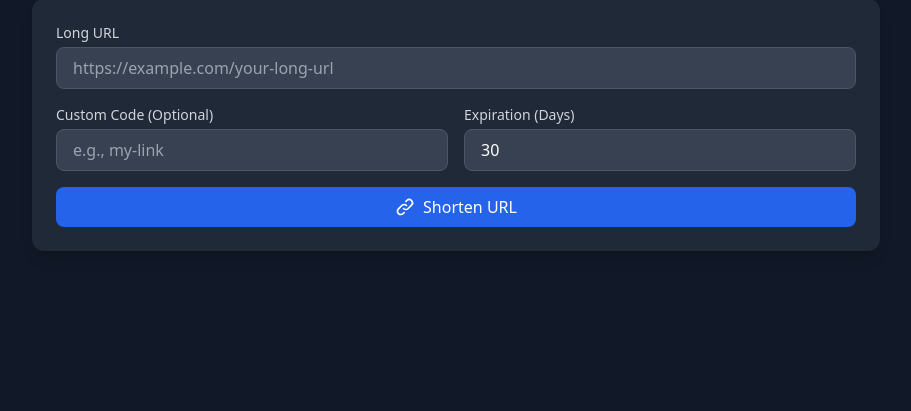
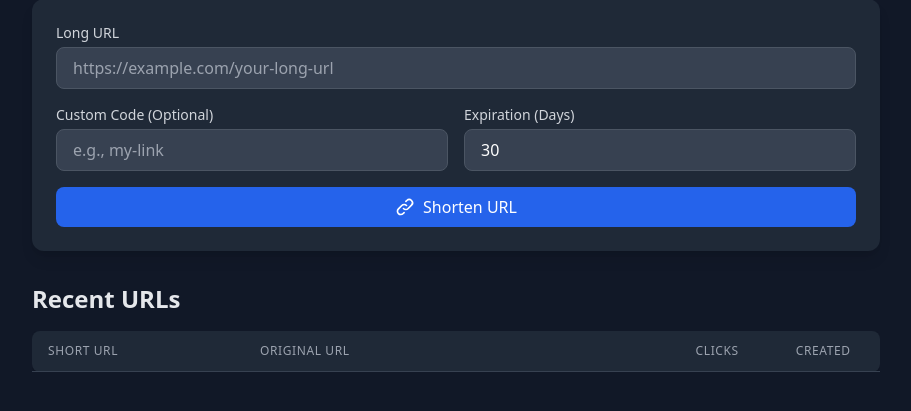
Before and after one commit to AchiReddy3154/url_shortener, a Flask app: page / in a window 1280 px wide. Shown: the part 133-544 px from the top of the page, without its empty margins (184-1095 px from the left). Run offline with Flask 2, Linux system fonts and the light colour scheme; data that the repository does not hold is empty; some libraries are stand-ins or nearby versions.

Commit message:
Improve table formatting and add copy button

```diff
--- a/templates/index.html
+++ b/templates/index.html
@@ -101,10 +101,22 @@
         </div>
 
         <!-- Recent URLs -->
-        <div id="recentUrls" class="mt-8 bg-white dark:bg-gray-800 rounded-xl shadow-lg overflow-hidden hidden">
-            <div class="p-6">
-                <h2 class="text-xl font-bold text-gray-900 dark:text-white mb-4">Recent URLs</h2>
-                <div id="urlList" class="divide-y divide-gray-200 dark:divide-gray-700"></div>
+        <div id="recentUrls" class="mt-8">
+            <h2 class="text-2xl font-bold mb-4 text-gray-800 dark:text-gray-200">Recent URLs</h2>
+            <div class="overflow-x-auto">
+                <table class="min-w-full bg-white dark:bg-gray-800 rounded-lg shadow">
+                    <thead>
+                        <tr>
+                            <th class="px-4 py-3 border-b border-gray-200 dark:border-gray-700 text-left text-xs leading-4 font-medium text-gray-500 dark:text-gray-400 uppercase tracking-wider w-1/4">Short URL</th>
+                            <th class="px-4 py-3 border-b border-gray-200 dark:border-gray-700 text-left text-xs leading-4 font-medium text-gray-500 dark:text-gray-400 uppercase tracking-wider w-2/4">Original URL</th>
+                            <th class="px-4 py-3 border-b border-gray-200 dark:border-gray-700 text-center text-xs leading-4 font-medium text-gray-500 dark:text-gray-400 uppercase tracking-wider w-1/8">Clicks</th>
+                            <th class="px-4 py-3 border-b border-gray-200 dark:border-gray-700 text-center text-xs leading-4 font-medium text-gray-500 dark:text-gray-400 uppercase tracking-wider w-1/8">Created</th>
+                        </tr>
+                    </thead>
+                    <tbody id="recentUrlsList">
+                        <!-- URLs will be inserted here -->
+                    </tbody>
+                </table>
             </div>
         </div>
     </div>
@@ -121,7 +133,6 @@
             }
 
             try {
-                console.log('Sending request to shorten URL:', longUrl);
                 const response = await fetch('/shorten', {
                     method: 'POST',
                     headers: {
@@ -135,7 +146,6 @@
                 });
 
                 const data = await response.json();
-                console.log('Received response:', data);
 
                 if (!response.ok) {
                     throw new Error(data.error || 'Failed to shorten URL');
@@ -164,10 +174,6 @@
             } catch (error) {
                 console.error('Error shortening URL:', error);
                 showNotification(error.message, 'error');
-                // Clear the error state after 5 seconds
-                setTimeout(() => {
-                    document.querySelector('.notification')?.remove();
-                }, 5000);
             }
         }
 
@@ -183,27 +189,61 @@
                 const response = await fetch('/urls');
                 const urls = await response.json();
 
-                if (urls.length > 0) {
-                    document.getElementById('recentUrls').classList.remove('hidden');
-                    const urlList = document.getElementById('urlList');
-                    urlList.innerHTML = urls.map(url => `
-                        <div class="py-4">
-                            <div class="flex justify-between items-start">
-                                <div class="flex-1 mr-4">
-                                    <div class="text-sm font-medium text-gray-900 dark:text-white">${url.short_url}</div>
-                                    <div class="text-sm text-gray-500 dark:text-gray-400 truncate">${url.long_url}</div>
-                                </div>
-                                <div class="text-sm text-gray-500 dark:text-gray-400">
-                                    ${url.clicks} clicks
-                                </div>
+                const tbody = document.getElementById('recentUrlsList');
+                tbody.innerHTML = '';
+
+                urls.forEach(url => {
+                    const row = document.createElement('tr');
+                    row.className = 'hover:bg-gray-50 dark:hover:bg-gray-700';
+                    row.innerHTML = `
+                        <td class="px-4 py-3 border-b border-gray-200 dark:border-gray-700">
+                            <div class="flex items-center">
+                                <a href="${url.short_url}" class="text-blue-600 dark:text-blue-400 hover:underline truncate max-w-[200px]" target="_blank" title="${url.short_url}">${url.short_url}</a>
+                                <button onclick="copyToClipboard('${url.short_url}')" class="ml-2 text-gray-400 hover:text-gray-600 dark:hover:text-gray-200">
+                                    <svg class="w-4 h-4" fill="none" stroke="currentColor" viewBox="0 0 24 24">
+                                        <path stroke-linecap="round" stroke-linejoin="round" stroke-width="2" d="M8 5H6a2 2 0 00-2 2v12a2 2 0 002 2h10a2 2 0 002-2v-1M8 5a2 2 0 002 2h2a2 2 0 002-2M8 5a2 2 0 012-2h2a2 2 0 012 2m0 0h2a2 2 0 012 2v3m2 4H10m0 0l3-3m-3 3l3 3"></path>
+                                    </svg>
+                                </button>
                             </div>
-                        </div>
-                    `).join('');
-                }
+                        </td>
+                        <td class="px-4 py-3 border-b border-gray-200 dark:border-gray-700">
+                            <div class="flex items-center">
+                                <span class="text-gray-800 dark:text-gray-200 truncate max-w-[400px]" title="${url.long_url}">${url.long_url}</span>
+                                <a href="${url.long_url}" class="ml-2 text-blue-600 dark:text-blue-400 hover:text-blue-800" target="_blank">
+                                    <svg class="w-4 h-4" fill="none" stroke="currentColor" viewBox="0 0 24 24">
+                                        <path stroke-linecap="round" stroke-linejoin="round" stroke-width="2" d="M10 6H6a2 2 0 00-2 2v12a2 2 0 002 2h10a2 2 0 002-2v-4M14 4h6m0 0v6m0-6L10 14"></path>
+                                    </svg>
+                                </a>
+                            </div>
+                        </td>
+                        <td class="px-4 py-3 border-b border-gray-200 dark:border-gray-700 text-center">
+                            <span class="text-gray-800 dark:text-gray-200 font-medium">${url.clicks}</span>
+                        </td>
+                        <td class="px-4 py-3 border-b border-gray-200 dark:border-gray-700 text-center">
+                            <span class="text-gray-800 dark:text-gray-200">${new Date(url.created_at).toLocaleDateString()}</span>
+                        </td>
+                    `;
+                    tbody.appendChild(row);
+                });
             } catch (error) {
                 console.error('Error loading recent URLs:', error);
             }
         }
+
+        async function copyToClipboard(text) {
+            try {
+                await navigator.clipboard.writeText(text);
+                showNotification('Copied to clipboard!');
+            } catch (err) {
+                showNotification('Failed to copy', 'error');
+            }
+        }
+
+        // Load recent URLs when page loads
+        loadRecentUrls();
+
+        // Refresh recent URLs every 30 seconds without affecting the current view
+        setInterval(loadRecentUrls, 30000);
 
         function showNotification(message, type = 'success') {
             const notification = document.createElement('div');
@@ -212,9 +252,6 @@
             document.body.appendChild(notification);
             setTimeout(() => notification.remove(), 5000);
         }
-
-        // Load recent URLs on page load
-        loadRecentUrls();
     </script>
 </body>
 </html>
```
